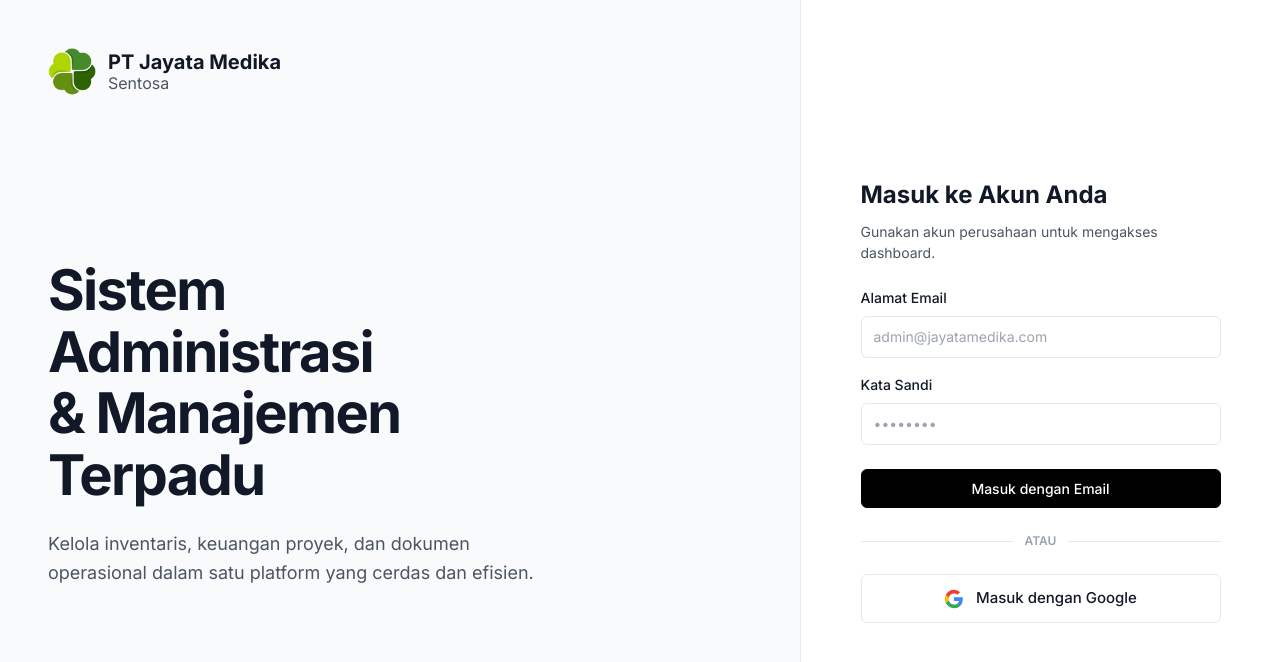
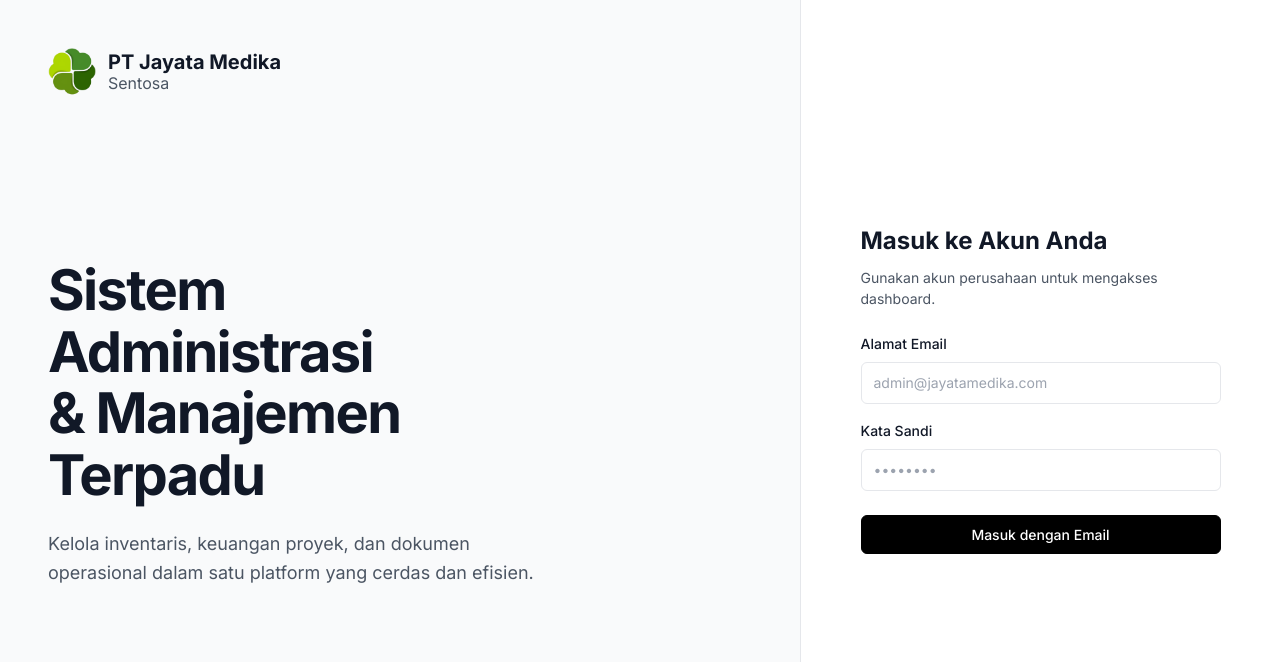
Before and after one commit to otaruram/jms01, a React (Vite) app in the folder admin-dashboard/: page /login in a window 1280 px wide. Shown: the top 662 px of the page. Built offline with nearby package versions, Linux system fonts and the light colour scheme; no server answers.

Commit message:
Remove Google login and ATAU divider

```diff
--- a/admin-dashboard/src/pages/LandingPage.tsx
+++ b/admin-dashboard/src/pages/LandingPage.tsx
@@ -103,24 +103,7 @@
             </Button>
           </form>
 
-          <div className={styles.divider}>
-            <span>ATAU</span>
-          </div>
 
-          <Button
-            className={styles.googleBtn}
-            variant="outline"
-            type="button"
-            onClick={handleGoogleLogin}
-          >
-            <svg viewBox="0 0 24 24" className={styles.googleIcon}>
-              <path d="M22.56 12.25c0-.78-.07-1.53-.2-2.25H12v4.26h5.92c-.26 1.37-1.04 2.53-2.21 3.31v2.77h3.57c2.08-1.92 3.28-4.74 3.28-8.09z" fill="#4285F4"/>
-              <path d="M12 23c2.97 0 5.46-.98 7.28-2.66l-3.57-2.77c-.98.66-2.23 1.06-3.71 1.06-2.86 0-5.29-1.93-6.16-4.53H2.18v2.84C3.99 20.53 7.7 23 12 23z" fill="#34A853"/>
-              <path d="M5.84 14.09c-.22-.66-.35-1.36-.35-2.09s.13-1.43.35-2.09V7.07H2.18C1.43 8.55 1 10.22 1 12s.43 3.45 1.18 4.93l2.85-2.22.81-.62z" fill="#FBBC05"/>
-              <path d="M12 5.38c1.62 0 3.06.56 4.21 1.64l3.15-3.15C17.45 2.09 14.97 1 12 1 7.7 1 3.99 3.47 2.18 7.07l3.66 2.84c.87-2.6 3.3-4.53 6.16-4.53z" fill="#EA4335"/>
-            </svg>
-            Masuk dengan Google
-          </Button>
         </div>
       </div>
     </div>
```
